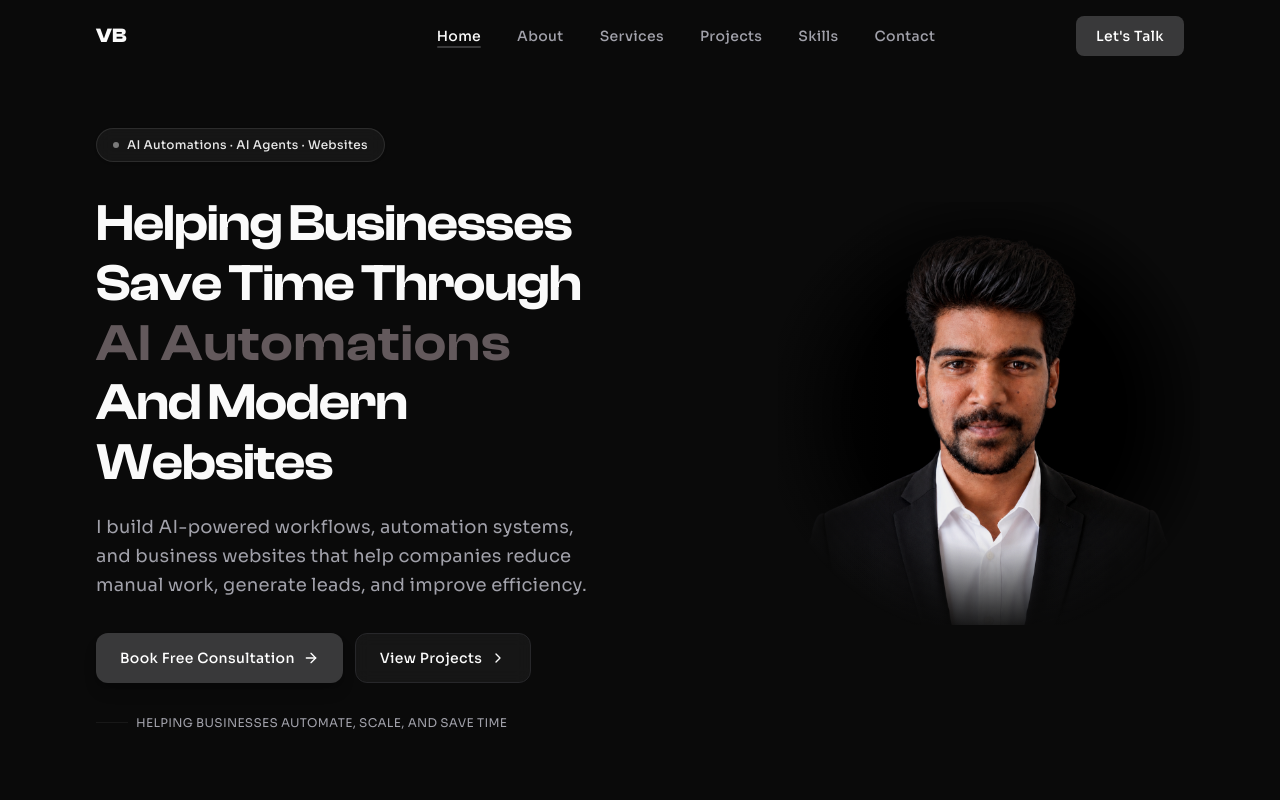
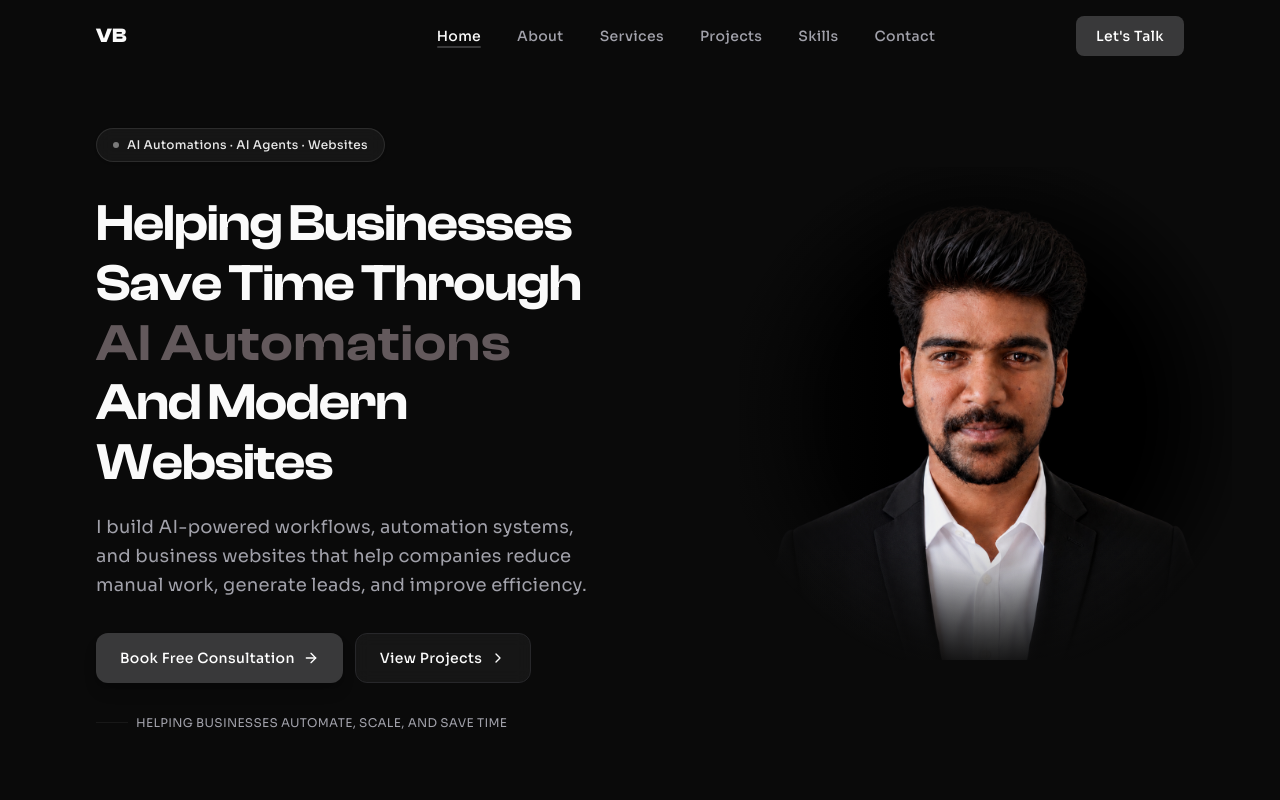
Before and after one commit to vishalbalasaani/Vishal-s-Portfolio, a Next.js app: page / in a window 1280 px wide. Shown: the top 800 px of the page. Built offline with nearby package versions, Linux system fonts and the light colour scheme.

Commit message:
Increase hero image size per user request

```diff
--- a/components/hero.tsx
+++ b/components/hero.tsx
@@ -37,7 +37,7 @@ export default function Hero() {
 
           {/* Mask applied directly to the image wrapper so the fade tightly follows the image size */}
           <div
-            className="relative w-[90%] sm:w-[80%] md:w-[75%] lg:w-[65%] xl:w-[60%] aspect-square md:mr-12 lg:mr-20"
+            className="relative w-full sm:w-[90%] md:w-[85%] lg:w-[75%] xl:w-[70%] aspect-square md:mr-8 lg:mr-12"
             style={{
               WebkitMaskImage: "radial-gradient(circle at 50% 50%, black 45%, transparent 75%)",
               maskImage: "radial-gradient(circle at 50% 50%, black 45%, transparent 75%)"
```
